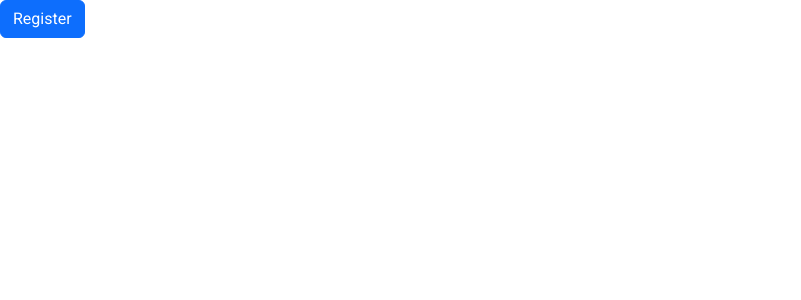
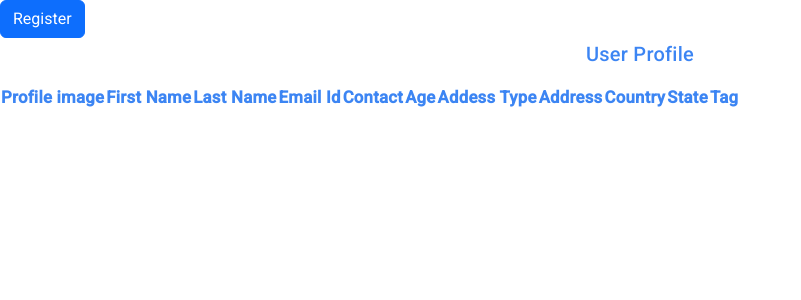
Before and after one commit to mhatre22/myNipam, an Angular app in the folder NimapProject/: page /register in a window 1280 px wide. Before the commit this address led to /. Shown: the top 300 px of the page, without its empty margins (0-801 px from the left). Built offline with nearby package versions, Linux system fonts and the light colour scheme; data requests are answered from the project's data file.

Commit message:
third commit

```diff
--- a/NimapProject/db.json
+++ b/NimapProject/db.json
@@ -18,7 +18,5 @@
       "companyAddress2": "Pune"
     }
 
-
-
   ]
 }
--- a/NimapProject/src/app/app-routing.module.ts
+++ b/NimapProject/src/app/app-routing.module.ts
@@ -1,7 +1,12 @@
 import { NgModule } from '@angular/core';
 import { RouterModule, Routes } from '@angular/router';
+import { RegisterComponent } from './register/register.component';
 
-const routes: Routes = [];
+const routes: Routes = [
+  {
+    path:'register',component:RegisterComponent
+  }
+];
 
 @NgModule({
   imports: [RouterModule.forRoot(routes)],
--- a/NimapProject/src/app/app.component.html
+++ b/NimapProject/src/app/app.component.html
@@ -1,3 +1,4 @@
+
 <!-- Button trigger modal -->
 <button type="button" class="btn btn-primary" data-bs-toggle="modal" data-bs-target="#exampleModal">
   Register
--- a/NimapProject/src/app/app.component.ts
+++ b/NimapProject/src/app/app.component.ts
@@ -86,6 +86,8 @@ export class AppComponent {
   states: String[] = ['Maharashtra', 'Goa', 'Bihar', 'Manipur', 'Keral', 'Madhya Pradesh']
   selectedFile: File | null = null;
   addresponce:any;
+  mesg :string | undefined
+  userList:any;
   constructor( private fb:FormBuilder, private registerService:RegisterService){
 
   }
@@ -109,9 +111,7 @@ export class AppComponent {
     companyAddress2:  ['', [Validators.required]],
   });
 
-
 }
-
 onFileSelected(event: any): void {
   this.selectedFile = event.target.files[0];
 }
@@ -119,9 +119,10 @@ onFileSelected(event: any): void {
 
 Submit(){
 console.log(this.registerForm.value);
-this.registerService.addUser(this.registerForm.value).subscribe(data=>{
+this.registerService.addUser(this.registerForm.value).subscribe((data)=>{
   this.addresponce = data;
-})
+alert("User Added Successfully!!!");
+});
 
 }
 }
--- a/NimapProject/src/app/app.module.ts
+++ b/NimapProject/src/app/app.module.ts
@@ -1,4 +1,4 @@
-import { NgModule } from '@angular/core';
+import { CUSTOM_ELEMENTS_SCHEMA, NgModule } from '@angular/core';
 import { BrowserModule } from '@angular/platform-browser';
 
 import {MatChipsModule} from '@angular/material/chips';
@@ -30,6 +30,7 @@ import { HttpClient, HttpClientModule } from '@angular/common/http';
     HttpClientModule
 
   ],
+  schemas: [CUSTOM_ELEMENTS_SCHEMA],
   providers: [],
   bootstrap: [AppComponent]
 })
--- a/NimapProject/src/app/register.service.ts
+++ b/NimapProject/src/app/register.service.ts
@@ -11,8 +11,10 @@ export class RegisterService {
 apiUrl= "http://localhost:3000/Registration";
   constructor(private http:HttpClient) {
    }
-   addUser(data:Register): Observable<any> {
-    return this.http.post<Register>(this.apiUrl,data);
+   addUser(data:Register):Observable<any> {
+    return this.http.post(this.apiUrl,data);
   }
-
+ userList():Observable<any>{
+  return this.http.get<Register[]>(this.apiUrl);
+}
   }
--- a/NimapProject/src/app/register/register.component.css
+++ b/NimapProject/src/app/register/register.component.css
@@ -0,0 +1,5 @@
+.profile{
+    font-size: larger;
+    text-align: center;
+    color: rgb(60, 133, 243);
+}
--- a/NimapProject/src/app/register/register.component.html
+++ b/NimapProject/src/app/register/register.component.html
@@ -1 +1,21 @@
-<p>register works!</p>
+<div class="profile">
+    <h2>User Profile</h2>
+    <table>
+        <thead>
+            <tr>
+                 <th>Profile image</th>
+                <th>First Name</th>
+                <th>Last Name</th>
+                <th>Email Id</th>
+                <th>Contact</th>
+                <th>Age</th>
+                <th>Addess Type</th>
+                <th>Address</th>
+                <th>Country</th>
+                <th>State</th>
+                <th>Tag</th>
+            </tr>
+        </thead>
+
+    </table>
+</div>
--- a/NimapProject/src/app/register/register.component.ts
+++ b/NimapProject/src/app/register/register.component.ts
@@ -1,4 +1,5 @@
 import { Component } from '@angular/core';
+import { RegisterService } from '../register.service';
 
 @Component({
   selector: 'app-register',
@@ -6,5 +7,14 @@ import { Component } from '@angular/core';
   styleUrls: ['./register.component.css']
 })
 export class RegisterComponent {
+  userList :any;
+  constructor(private registerService :RegisterService){
+  }
+ngOnInit(){
+  this.registerService.userList().subscribe(result =>{
+    this.userList = result;
+    console.log(result);
 
+  });
 }
+}
```
